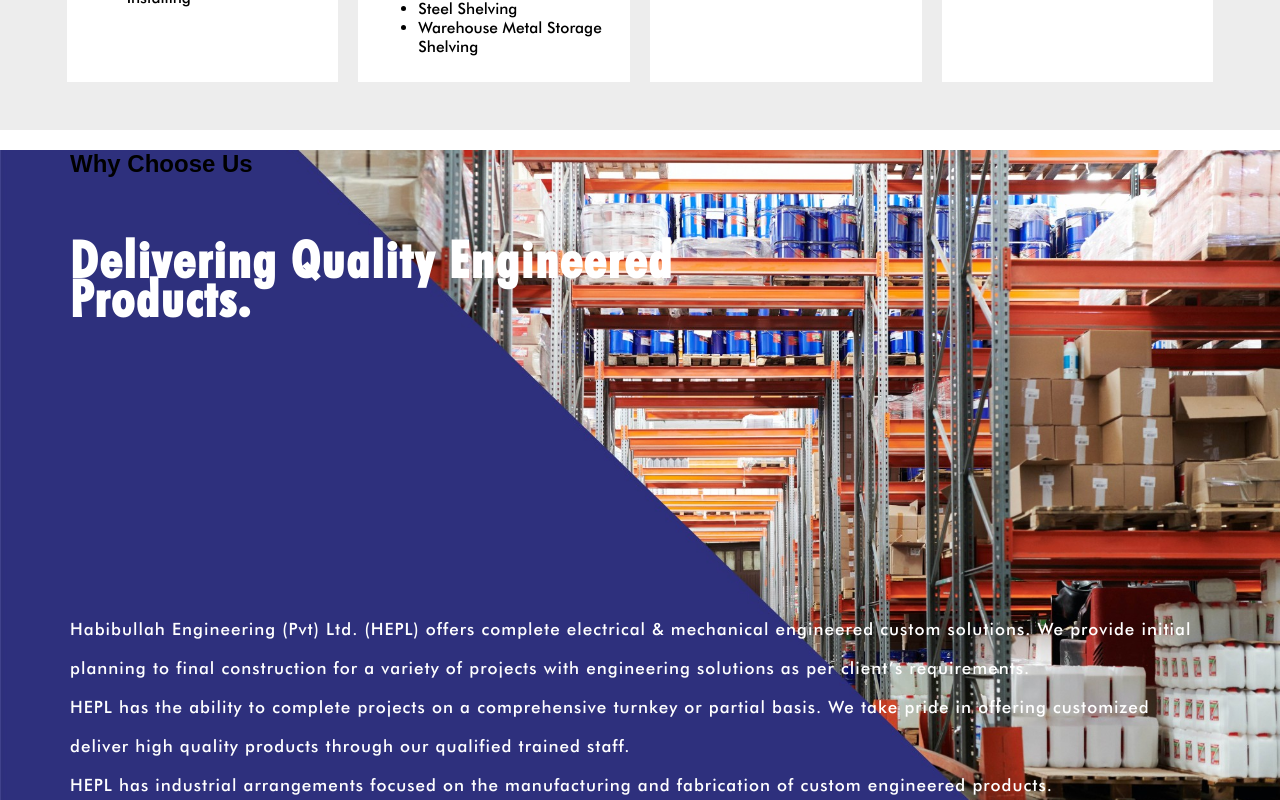
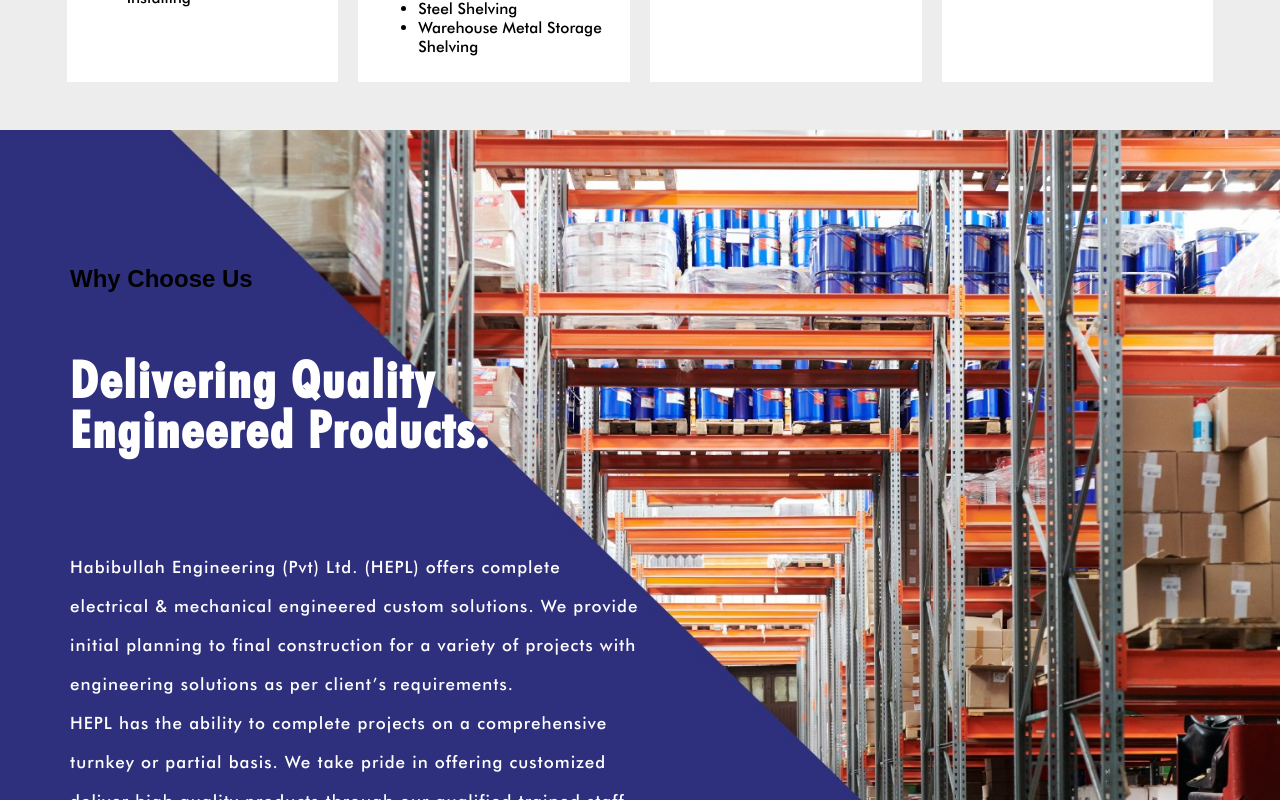
Before and after one commit to Usamaalikhan654/Habibullah-WB, a React (Create React App) app in the folder hepl-master/: page /#/ in a window 1280 px wide. Shown: the part 1580-2380 px from the top of the page. Built offline with nearby package versions, Linux system fonts and the light colour scheme.

Commit message:
version 4.1.0
fixing in css

```diff
--- a/hepl-master/src/Pages/Home/Splitscreen.css
+++ b/hepl-master/src/Pages/Home/Splitscreen.css
@@ -117,19 +117,20 @@ mix-blend-mode: lighten;
 
 
 /* position: absolute; */
-width: 846px;
+/* width: 846px; */
 /* height: 116px; */
 left: 145px;
 right: 160x;
 top: 2476px;
 /* margin-left: -34px; */
 padding-right: 130px;
-
+width: 50%;
+line-height: 50px;
 font-family: Futura-Bold;
 font-style: normal;
 font-weight: bold;
 font-size: 34px;
-line-height: 39px;
+/* line-height: 39px; */
 display: flex;
 align-items: center;
 letter-spacing: 0.06em;
@@ -141,6 +142,8 @@ color: #FFFFFF;
 .visible-desk {
   max-width: 1140px;
   margin: auto;
+  padding-top: 9%;
+  padding-bottom: 9%;
 }
 
 .container5 {
@@ -157,9 +160,12 @@ color: #FFFFFF;
   /* width: 846px; */
   /* height: 170px; */
   left: 80px;
-  line-height: 54px;
+  /* line-height: 54px; */
   right: 160x;
   top: 2476px;
+  line-height: 22px;
+  margin-top: 50px;
+  width: 50%;
   /* margin-left: 28px; */
   /* padding-right: 130px; */
   /* margin-top: 90px; */
@@ -175,7 +181,7 @@ color: #FFFFFF;
   color: #FFFFFF;
   font-size: 17px;
 
-  margin-top: 250px;
+  /* margin-top: 250px; */
 }
 
 
```
